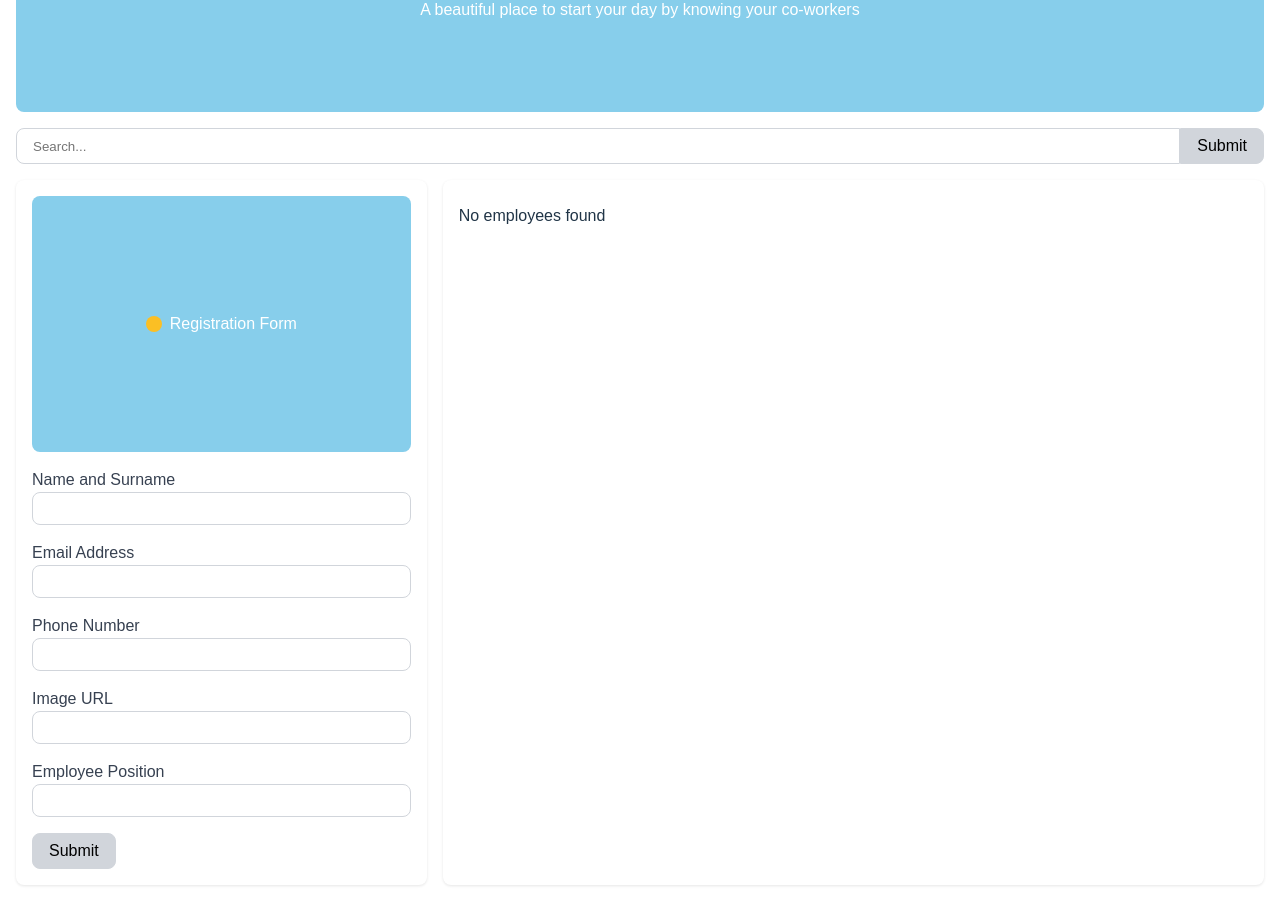
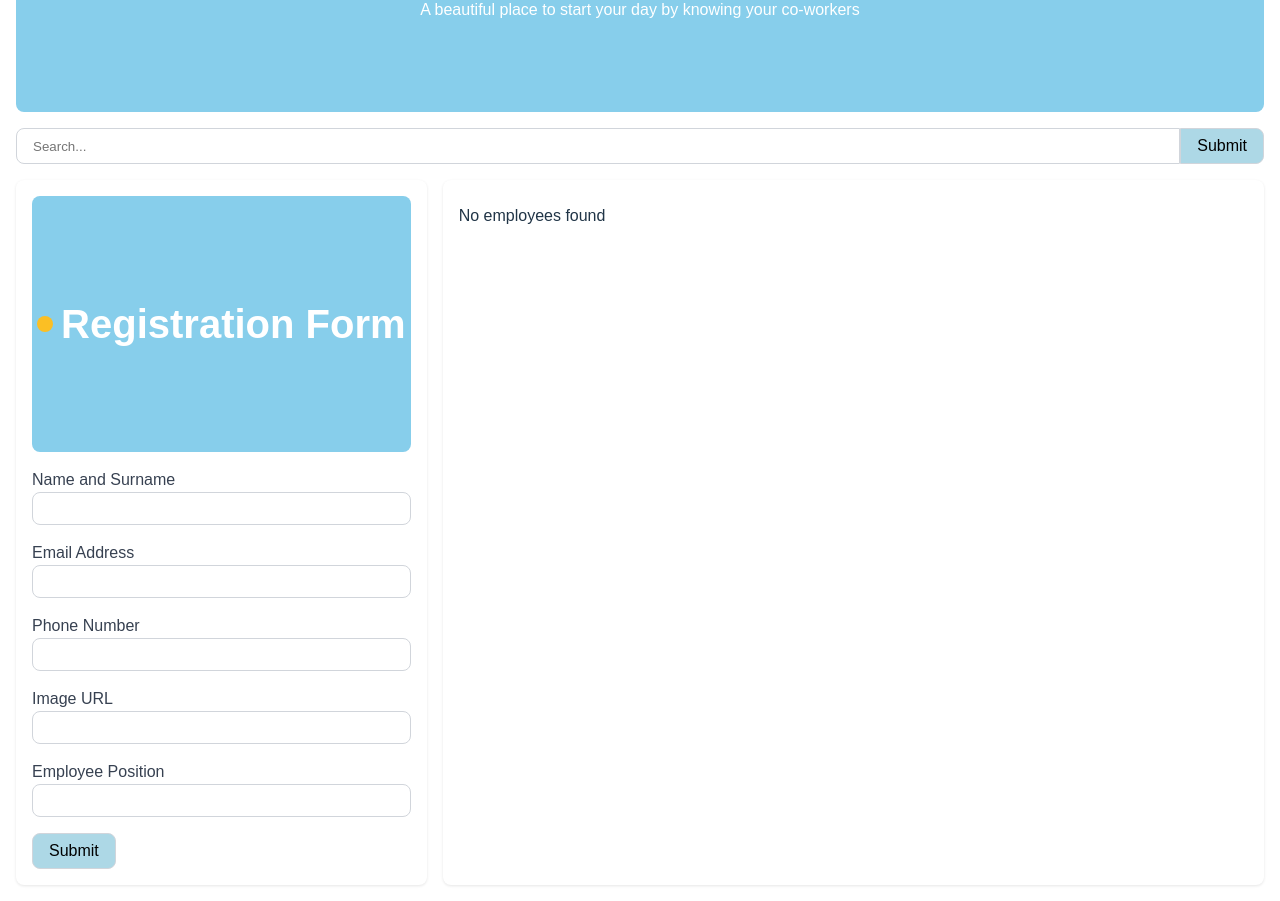
Before and after one commit to Nosihle-Mthembu/EmployeesApp---Task-6, a React (Vite) app: page / in a window 1280 px wide. Shown: the part 160-1061 px from the top of the page. Built offline with nearby package versions, Linux system fonts and the light colour scheme.

Commit message:
Button colors

```diff
--- a/src/App.jsx
+++ b/src/App.jsx
@@ -3,7 +3,6 @@ import './App.css';
 
 const App = () => {
     const [employees, setEmployees] = useState(() => {
-        // Get employees from localStorage or initialize as an empty array
         const savedEmployees = localStorage.getItem("employees");
         return savedEmployees ? JSON.parse(savedEmployees) : [];
     });
@@ -21,7 +20,6 @@ const App = () => {
     const [isEditing, setIsEditing] = useState(false);
 
     useEffect(() => {
-        // Save employees to localStorage whenever the employees state changes
         localStorage.setItem("employees", JSON.stringify(employees));
     }, [employees]);
 
@@ -37,17 +35,15 @@ const App = () => {
     const handleSubmit = (e) => {
         e.preventDefault();
         if (isEditing) {
-            // Update existing employee
             setEmployees(employees.map(employee =>
                 employee.id === form.id ? form : employee
             ));
             setIsEditing(false);
         } else {
-            // Add new employee
-            const newEmployee = { ...form, id: Date.now().toString() }; // Unique ID based on timestamp
+            const newEmployee = { ...form, id: Date.now().toString() };
             setEmployees([...employees, newEmployee]);
         }
-        setForm({ name: "", email: "", phone: "", image: "", position: "", id: "" }); // Reset form
+        setForm({ name: "", email: "", phone: "", image: "", position: "", id: "" });
     };
 
     const handleDelete = (id) => {
@@ -83,7 +79,7 @@ const App = () => {
                             value={searchTerm}
                             onChange={handleSearchChange}
                         />
-                        <button>Submit</button>
+                        <button style={{backgroundColor:"lightblue"}}>Submit</button>
                     </div>
                     <div className="grid">
                         <div className="assistant">
@@ -91,7 +87,7 @@ const App = () => {
                                 <div className="icon">
                                     <i className="fas fa-robot"></i>
                                 </div>
-                                <span>Registration Form</span>
+                                <h1>Registration Form</h1>
                             </div>
                             <form onSubmit={handleSubmit}>
                                 <div>
@@ -145,7 +141,7 @@ const App = () => {
                                     />
                                 </div>
                                 <div>
-                                    <button type="submit">{isEditing ? 'Update' : 'Submit'}</button>
+                                    <button style={{backgroundColor:"lightblue"}} type="submit">{isEditing ? 'Update' : 'Submit'}</button>
                                 </div>
                             </form>
                         </div>
@@ -159,8 +155,8 @@ const App = () => {
                                             <span className="label">{employee.position}</span>
                                             <span className="label">{employee.email}</span>
                                             <span className="label">{employee.phone}</span>
-                                            <button onClick={() => handleEdit(employee)}>Edit</button>
-                                            <button onClick={() => handleDelete(employee.id)}>Delete</button>
+                                            <button onClick={() => handleEdit(employee)} style={{backgroundColor:"lightblue"}}>Edit</button>
+                                            <button onClick={() => handleDelete(employee.id)} style={{backgroundColor:"red"}}>Delete</button>
                                         </li>
                                     ))
                                 ) : (
```
Also changed, not shown: src/App.css (+4 -11 lines).
